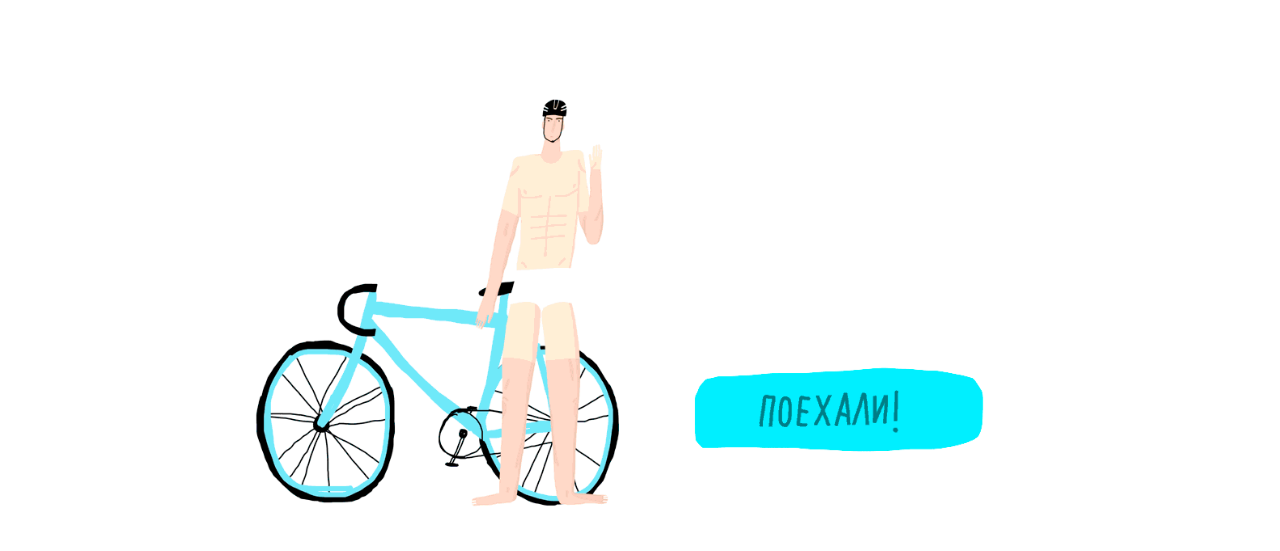
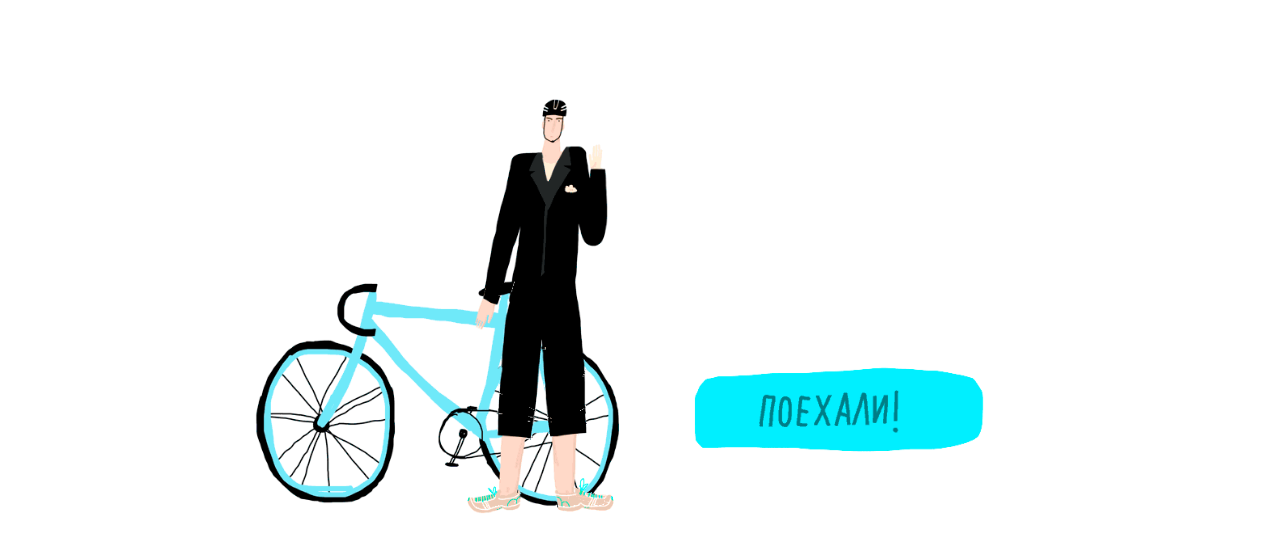
Before and after one commit to FruityFree/russian_summer, a plain HTML site: page index.html in a window 1280 px wide. Shown: the part 133-684 px from the top of the page. Drawn offline with nearby package versions, Linux system fonts and the light colour scheme.

Commit message:
outfit matching

```diff
--- a/css/main.css
+++ b/css/main.css
@@ -116,9 +116,19 @@ header img{
   width: 450px;
   margin-left: 180px;
   margin-top: 50px;
+  position: relative;
 }
-#man img{
+#man #cyclist{
   width: 450px;
+}
+#outfit{
+  position: absolute;
+  left: 234px;
+  top: 74px;
+  /*opacity: 0.3;*/
+}
+#outfit img{
+  width: 177px;
 }
 
 #button{
--- a/index.html
+++ b/index.html
@@ -27,7 +27,10 @@
             </header>
 
             <div id="man">
-              <img src="/img/cyclist_base.png" alt="Ты" />
+              <span id="outfit">
+                <img src="/img/outfits/1.png">
+              </span>
+              <img src="/img/cyclist_base.png" alt="Ты" id="cyclist" />
             </div>
 
             <button id="button" onclick="launchAnimation()">
--- a/js/main.js
+++ b/js/main.js
@@ -1,3 +1,3 @@
 function launchAnimation(){
-  alert("hello");
+
 }
```
Also changed, not shown: img/outfits/1.png (added), img/outfits/2.png (added), img/outfits/3.png (added).
